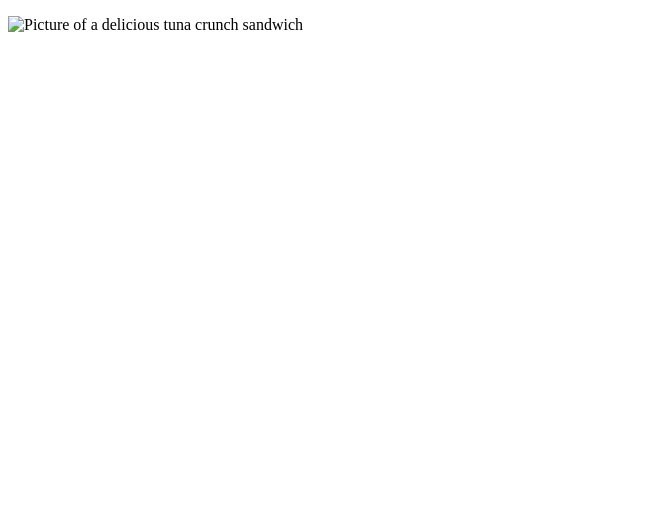
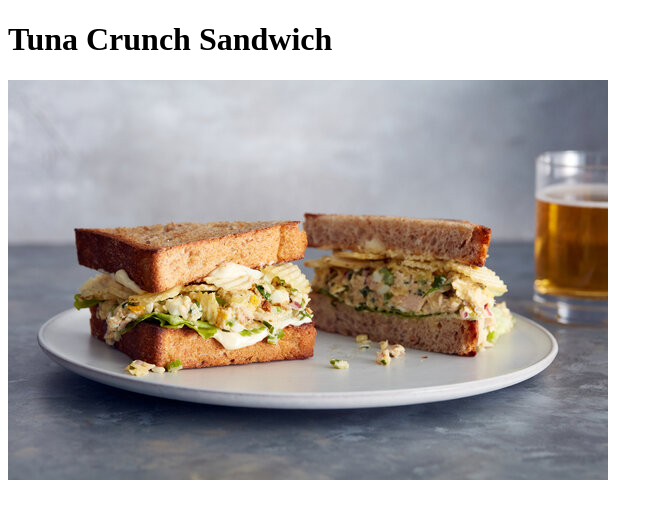
Before and after one commit to AMS721/odin-recipes, a plain HTML site: page recipes/tunasammy.html in a window 1280 px wide. Shown: the whole page, without its empty margins (0-663 px from the left). Drawn offline with Linux system fonts and the light colour scheme.

Commit message:
Added image to tuna page

```diff
--- a/recipes/tunasammy.html
+++ b/recipes/tunasammy.html
@@ -3,11 +3,12 @@
 <head>
     <meta charset="utf=8">
 </head>
+<h1>Tuna Crunch Sandwich</h1>
     <body>
      <p>
-        <img src="..recipes/img/tunasammy.jpg" alt="Picture of a delicious tuna crunch sandwich">
+        <img src="../recipes/img/tunasammy.jpg" alt="Picture of a delicious tuna crunch sandwich">
 
-        </p>
+    </p>
 
 
 
```
Also changed, not shown: index.html (+1 -1 lines), 1 other file.
